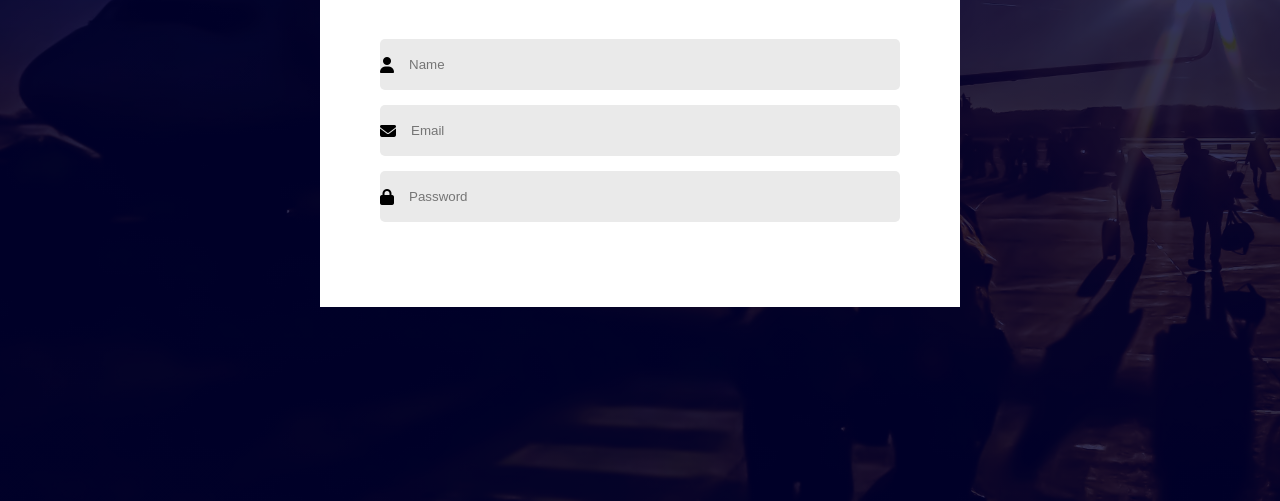
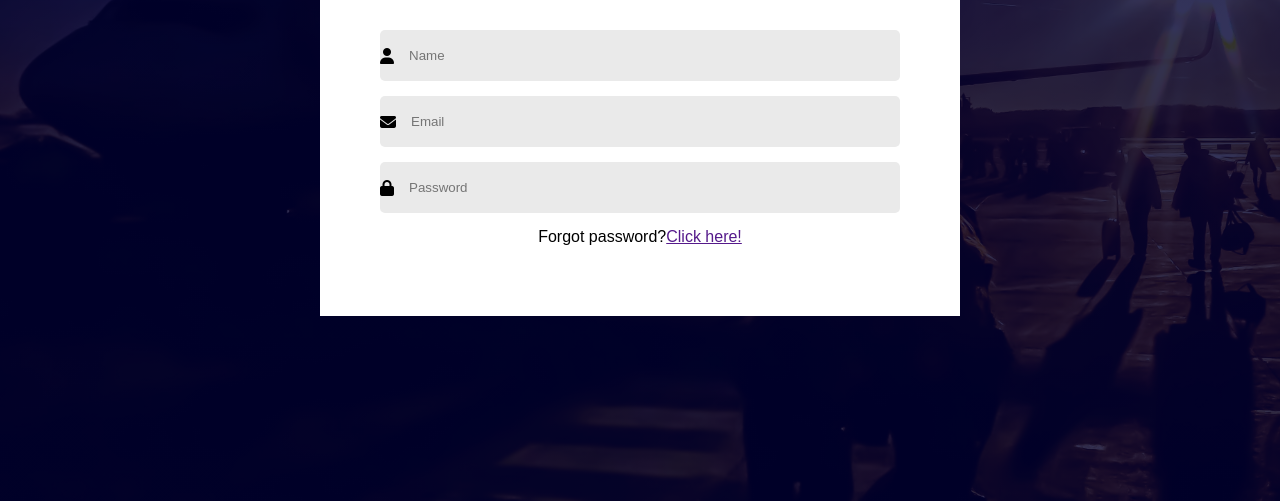
Before and after one commit to Malvino-creator/dashboard, a plain HTML site: page index.html in a window 1280 px wide. Shown: the part 299-800 px from the top of the page. Drawn offline with Linux system fonts and the light colour scheme.

```diff
--- a/index.html
+++ b/index.html
@@ -28,6 +28,7 @@
                         <i class="fa-solid fa-lock"></i>
                         <input type="password" placeholder="Password">
                     </div>
+                    <p>Forgot password?<a href>Click here!</a></p>
                 </div>
             </form>
         </div>
```
